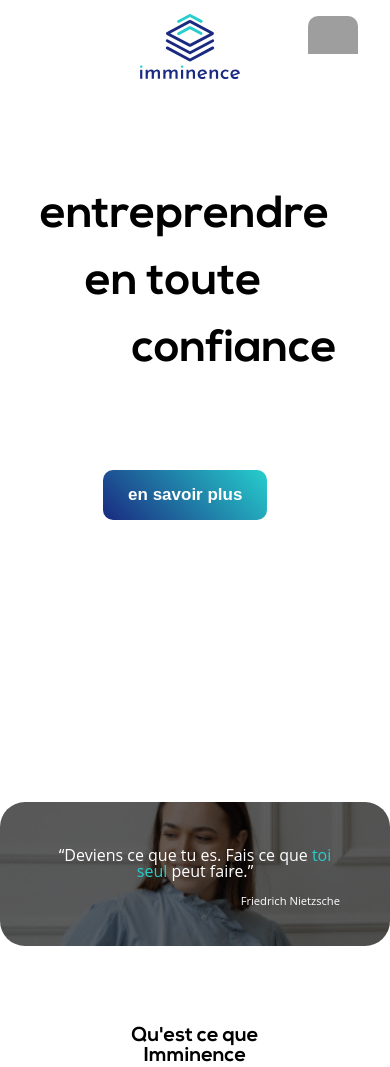
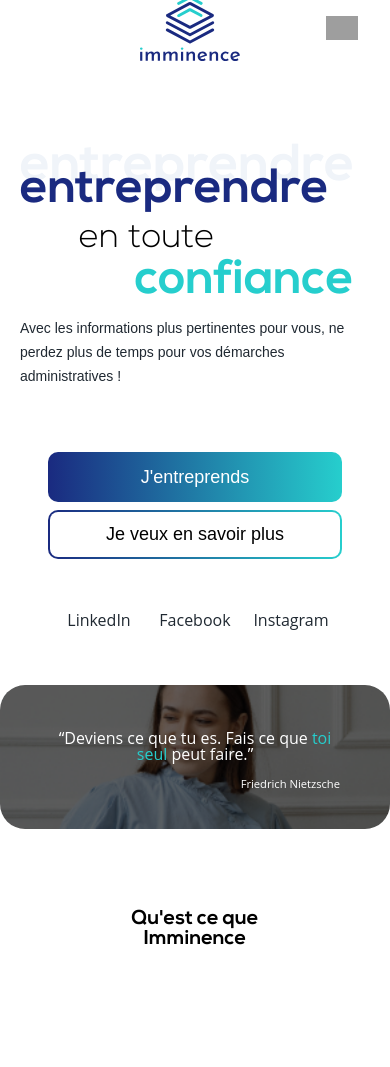
Before and after one commit to Jeff-Erson44/notori, a PHP site: page / in a window 390 px wide; the page is wider, and only the part inside the window is pictured. Shown: the top 1067 px of that part. Run offline with PHP 8.4, Linux system fonts and the light colour scheme; some libraries are stand-ins or nearby versions; some web fonts are replaced; grey boxes are pictures that could not be loaded.

Commit message:
new push

```diff
--- a/assets/css/style.css
+++ b/assets/css/style.css
@@ -44,6 +44,7 @@
     font-size: 1rem;
     font-weight: 400;
     line-height: 24px;
+    color: #202932;
 }
 
 .highlight{
@@ -65,7 +66,7 @@ a, li{
 }
 
 
-/* NAVBAR */
+/********** NAVBAR *********/
 #navbar{
     position: fixed;
     z-index: 3;
@@ -80,98 +81,180 @@ a, li{
     background: var(--white);
 }
 
+@media (max-width:560px){
+    #navbar{
+        height: 3.75rem;
+    }
+}
+
 /********** HOME ***********/
 
 #home{
-    height: 100vh;
-    width: 100%;
+    max-height: 100vh;
+    max-width: 100%;
+    padding: 350px 100px 0 100px;
 }
-#home h1 span{
+
+.home__container{
+    padding-top: 3.125rem;
+    position: relative;
+}
+
+h1{
+    font-family: "Nexa-Light";
+    font-size: 4rem;
+}
+
+h1 span{
+    color: var(--primary);
     font-family: "Nexa-Bold";
-    font-size: 8.75rem;
-    margin-bottom: 1.375rem;
 }
-#home h1 span:nth-child(1){
-    margin-left: 6.25rem;
+
+.span__container--entreprendre{
+    position: absolute;
+    z-index: 100;
+    top: 3%;
 }
-#home h1 span:nth-child(2){
-    margin-left: 16.563rem;
+
+.span__container--entreprendre::before{
+    content: 'entreprendre';
+    font-family: "Nexa-Bold";
+    font-size: 12rem;
+    line-height: 12rem;
+    color: #F0F4F9;
+    position: absolute;
+    top: -110px;
+    z-index: -10;
 }
-#home h1 span:nth-child(3){
-    margin-left: 27rem;
+
+
+h1 p{
+    margin: 0 0 0 1.9rem;
 }
-.home__container{
-    display: flex;
+
+h1 p span{
+    color: var(--secondary);
 }
-.home__container--left{
-    width: 80%;
+
+.home__container .paragraphe{
+    margin-bottom: 2.5rem;
+    margin-top: -1.125rem;
 }
-.home__container--right{
-    width: 20%;
-    display: flex;
-    align-items: center;
-}
-.home__container--button{
-    margin-top: 200px;
-    margin-left: -5%;
-}
-#home h1{
-    margin-top: 12rem;
-    display: flex;
-    flex-direction: column;
-}
-button{
+
+.home__container--bottom button:first-child{
+    height: 3.1rem;
+    width: 18.4rem;
+    margin-right: 20px;
     border: none;
-    font-family: 'Poppins', sans-serif;
-    font-weight: bold;
-    font-size: 1.375rem;
-    background: linear-gradient(45deg, #1A2A80,
-    #26CECD);
-    padding: 15px 25px;
+    background: linear-gradient(90deg, #1A2A80 0%, #26CECD 100%);
     border-radius: 10px;
+    font-size: 1.125rem;
     color: var(--white);
 }
-@media (max-width: 560px){
+
+
+.home__container--bottom button:last-child{
+    height: 3.1rem;
+    width: 18.4rem;
+    border: 0;
+    background: linear-gradient(90deg, #1A2A80 0%, #26CECD 100%);
+    font-size: 1.125rem;
+    position: relative;
+    border-radius: 10px;
+    z-index: 1;
+}
+.home__container--bottom button:last-child::before{
+    content: "";
+    display: block;
+
+    border-radius: calc(10px - 2px);
+    height: calc(100% - calc(2px * 2));
+    width: calc(100% - calc(2px * 2));
+
+    background: white;
+
+    position: absolute;
+    top: 2px;
+    left: 2px;
+    z-index: -1;
+}
+
+.home__social--links{
+    display: flex;
+    width: 18rem;
+    height: 1.3rem;
+    transform: rotate(90deg);
+    position: absolute;
+    right: -12%;
+    top: 55%;
+}
+
+.home__social--links a{
+    color: #202932!important;
+}
+
+/**** HOME MOBILE ****/
+
+@media (max-width:560px){
     #home{
-        height: 95vh;
+        max-height: 100vh;
+        max-width: 100%;
+        padding: 150px 20px 0 20px;
+        margin-bottom: 55px;
     }
-    #home h1 span{
-        font-size: 2.813rem;
-        margin-bottom: 1.375rem;
+    .span__container--entreprendre{
+        position: absolute;
+        z-index: 100;
+        top: 3%;
+        font-size: 3rem;
     }
-    #home h1 span:nth-child(1){
-        margin-left: 2.5rem;
+    .span__container--entreprendre::before{
+        content: 'entreprendre';
+        font-family: "Nexa-Bold";
+        font-size: 3.25rem;
+        color: #F0F4F9;
+        position: absolute;
+        top: -5.94rem;
+        z-index: -10;
     }
-    #home h1 span:nth-child(2){
-        margin-left: 5.313rem;
+    h1 p{
+        font-family: "Nexa-Light";
+        font-size: 2.125rem;
+        margin: -2rem 0 0 3.687rem!important;
     }
-    #home h1 span:nth-child(3){
-        margin-left: 8.25rem;
+    h1 p span{
+        color: var(--secondary);
+        font-family: "Nexa-Bold";
+        font-size: 3rem;
+        margin-left: 3.5rem;
     }
-    .home__container--right{
+    .home__container .paragraphe{
+        margin-bottom: 4rem;
+        margin-top: -2.5rem;
+        font-size: 0.875rem;
+        width: 95%;
+    }
+    .home__container--bottom{
         display: flex;
-    }
-    button{
-        font-size: 1.063rem;
-    }
-    .home__container{
-        display: flex;
-        flex-wrap: wrap;
-    }
-    .home__container--left{
-        width: 100%;
-    }
-    .home__container--right{
-        width: 100%;
-        justify-content: center;
+        flex-direction: column;
     }
     .home__container--button{
-        margin-top: 4rem;
+        width: 217px;
+        height: 45px;
+        margin: 0 auto 8px auto!important;
+        border-radius: 10px;
+        font-size: 1.125rem;
     }
-}
-@media (width: 1024px){
-    #home h1 span{
-        font-size: 6rem;
+    .home__container--bottom button:last-child{
+        margin-bottom: 50px!important;
+    }
+    .home__social--links{
+        display: flex;
+        align-items: center;
+        transform: none;
+        position: static;
+        margin: 0 auto 0 auto!important;
+        text-align: center;
     }
 }
 
--- a/public/includes/home.php
+++ b/public/includes/home.php
@@ -1,14 +1,23 @@
 <section id="home">
     <div class="home__container">
-        <div class="home__container--left">
+        <div class="home__container--top">
             <h1>
-                <span>entreprendre</span>
-                <span>en toute</span>
-                <span>confiance</span>
+                <span class="span__container--entreprendre">entreprendre</span>
+                <p>en toute <span>confiance</span></p>
             </h1>
         </div>
-        <div class="home__container--right">
-            <button class="home__container--button" type="button">en savoir plus</button>
+
+        <p class="paragraphe">Avec les informations plus pertinentes pour vous, ne perdez plus de temps pour vos démarches administratives !</p>
+
+        <div class="home__container--bottom">
+            <button class="home__container--button" type="button">J'entreprends</button>
+            <button class="home__container--button" type="button">Je veux en savoir plus</button>
+        </div>
+
+        <div class="home__social--links">
+            <p class="social__link"><a href="">LinkedIn</a></p>
+            <p class="social__link"><a href="">Facebook</a></p>
+            <p class="social__link"><a href="">Instagram</a></p>
         </div>
     </div>
 </section>
```
